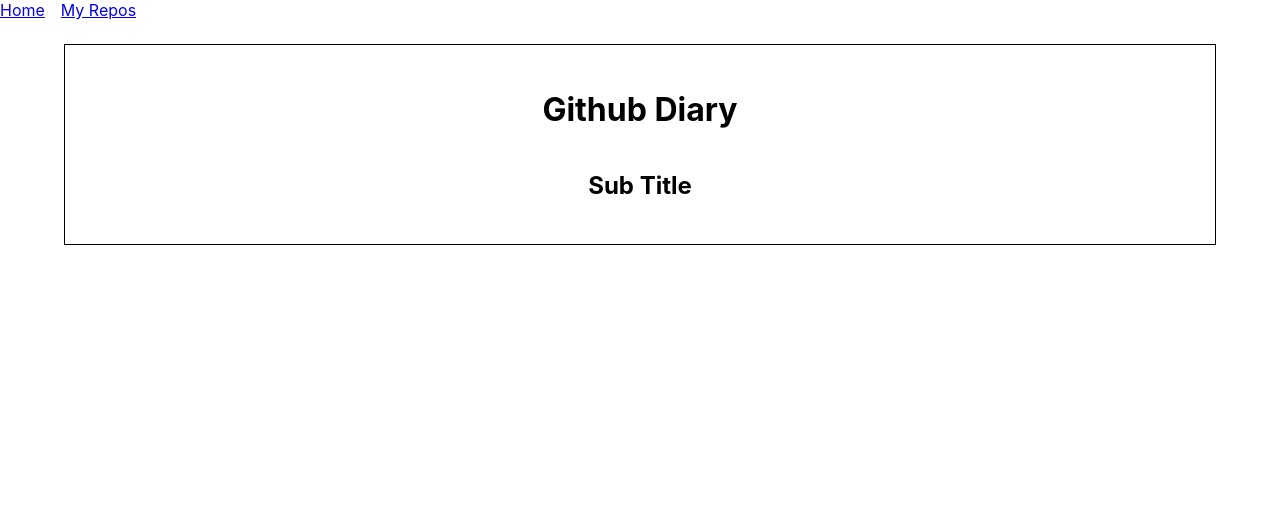
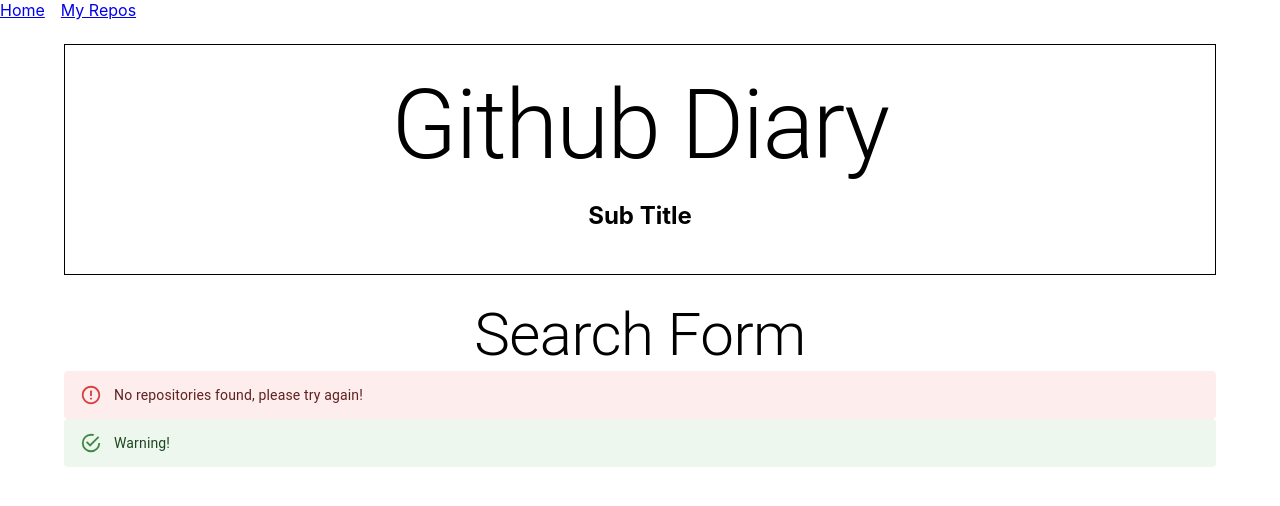
Before and after one commit to Kourtneyq2/diary, a React (Create React App) app: page / in a window 1280 px wide. Shown: the top 506 px of the page. Built offline with nearby package versions, Linux system fonts and the light colour scheme.

Commit message:
Styled alert component complete

```diff
--- a/src/App.js
+++ b/src/App.js
@@ -8,7 +8,7 @@
     <BrowserRouter>
       <Stack direction="column" gap={3}>
         <NavigationBar />
-        <Container>
+        <Container gap={3}>
           <AppRoutes />
         </Container>
       </Stack>
--- a/src/components/AlertBanner.js
+++ b/src/components/AlertBanner.js
@@ -1,5 +1,10 @@
-import { Stack } from "@mui/material";
+import { Alert, Stack } from "@mui/material";
 
-export const AlertBanner = () => {
-  return <Stack>AlertBanner</Stack>;
+export const AlertBanner = ({ message }) => {
+  return (
+    <Stack>
+      <Alert severity="error">{message}</Alert>
+      <Alert severity="success">Warning!</Alert>
+    </Stack>
+  );
 };
--- a/src/components/Banner.js
+++ b/src/components/Banner.js
@@ -1,9 +1,9 @@
-import { Stack } from "@mui/material";
+import { Stack, Typography } from "@mui/material";
 
 export const Banner = ({ title, subTitle }) => {
   return (
     <Stack border={1} padding={3} textAlign="center">
-      <h1>{title}</h1>
+      <Typography variant="h1">{title}</Typography>
       <h2>{subTitle}</h2>
     </Stack>
   );
--- a/src/components/SearchForm.js
+++ b/src/components/SearchForm.js
@@ -1,5 +1,14 @@
-import { Stack } from "@mui/material";
+import { Alert, Stack, Typography } from "@mui/material";
+import { AlertBanner } from "./AlertBanner";
 
-export const SearchFrom = () => {
-  return <Stack>SearchFrom</Stack>;
+export const SearchForm = ({ title }) => {
+  return (
+    <Stack>
+      <Typography variant="h2" textAlign="center">
+        {title}
+      </Typography>
+
+      <AlertBanner message="No repositories found, please try again!" />
+    </Stack>
+  );
 };
--- a/src/pages/Home.js
+++ b/src/pages/Home.js
@@ -1,10 +1,12 @@
 import { Container, Stack } from "@mui/material";
 import { Banner } from "../components/Banner";
+import { SearchForm } from "../components/SearchForm";
 
 export const Home = () => {
   return (
-    <Stack>
+    <Stack gap={3}>
       <Banner title="Github Diary" subTitle="Sub Title" />
+      <SearchForm title="Search Form" />
     </Stack>
   );
 };
--- a/src/pages/MyRepos.js
+++ b/src/pages/MyRepos.js
@@ -1,5 +1,6 @@
 import { Container, Stack } from "@mui/material";
 import { Banner } from "../components/Banner";
+import { AlertBanner } from "../components/AlertBanner";
 
 export const MyRepos = () => {
   return (
@@ -8,6 +9,8 @@
         title="My Repositories"
         subTitle="Here is a list of your saved repositories"
       />
+
+      <AlertBanner message="You have no saved repositories" />
     </Stack>
   );
 };
```
